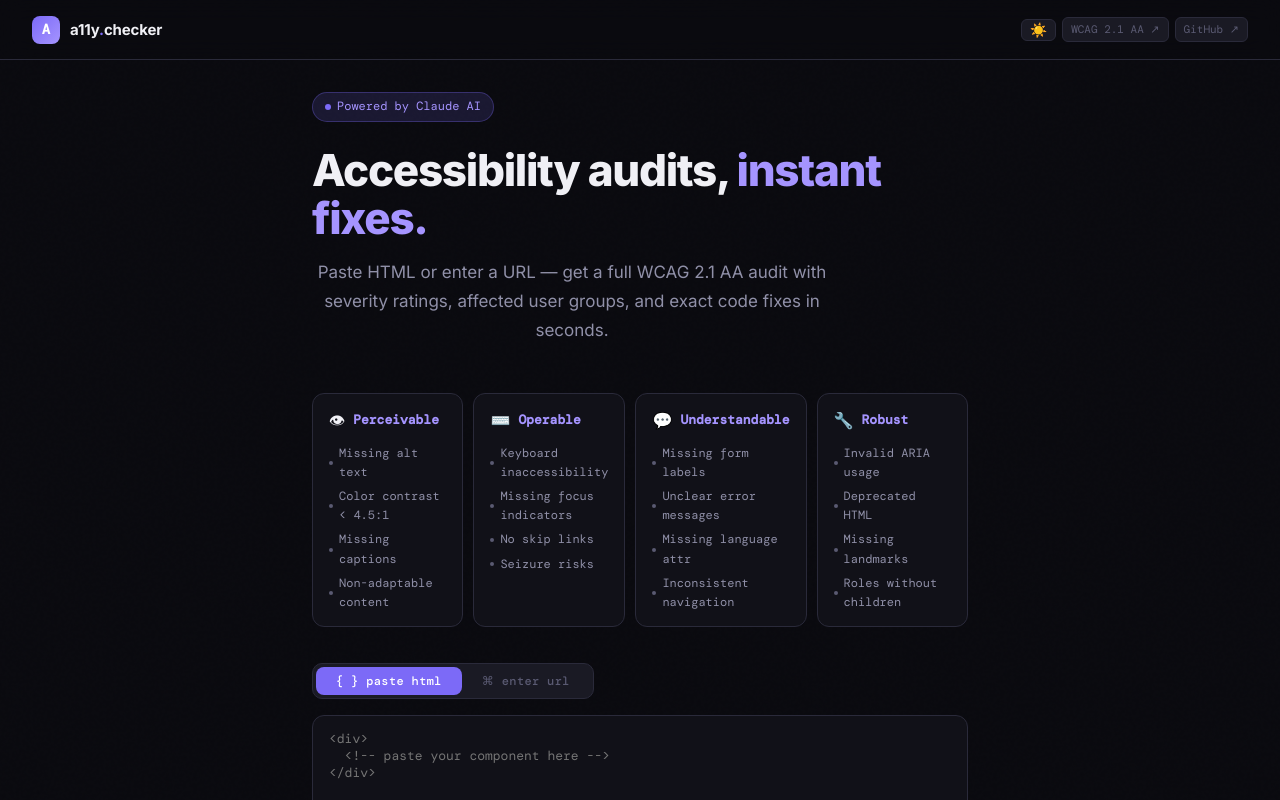
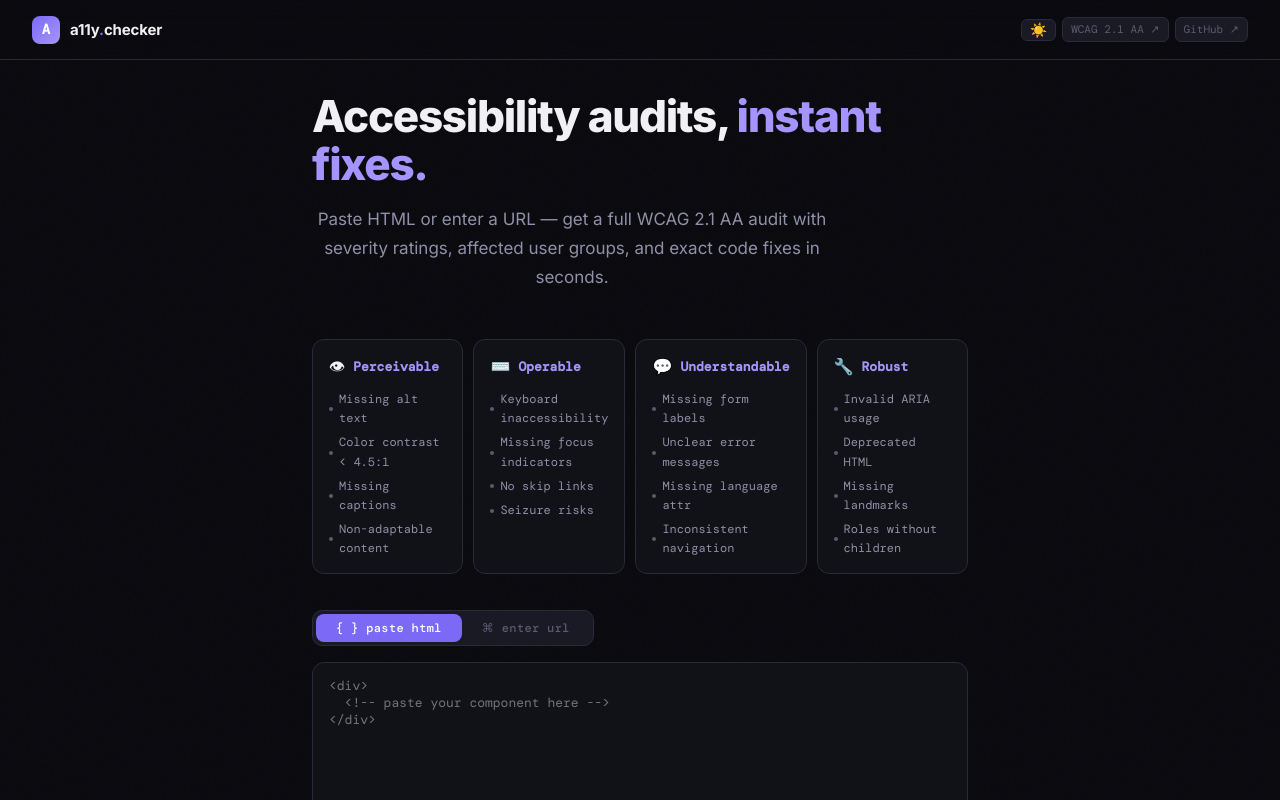
Before and after one commit to sinhapiya123/a11y-checker, a React (Vite) app: page / in a window 1280 px wide. Shown: the top 800 px of the page. Built offline with nearby package versions, Linux system fonts and the light colour scheme; a web font is replaced by a local one.

Commit message:
fix: powered by claude remove

```diff
--- a/src/App.tsx
+++ b/src/App.tsx
@@ -243,14 +243,6 @@ export default function App() {
         padding: '32px 32px 28px', maxWidth: 720, margin: '0 auto',
         width: '100%', animation: 'fadeUp 0.5s ease both',
       }}>
-        <div style={{
-          display: 'inline-flex', alignItems: 'center', gap: 6,
-          background: 'var(--accent-glow)', border: '1px solid rgba(124,106,247,0.3)',
-          borderRadius: 20, padding: '4px 12px', marginBottom: 24,
-        }}>
-          <span style={{ width: 6, height: 6, borderRadius: '50%', background: 'var(--accent)', display: 'inline-block', animation: 'pulse-ring 2s infinite' }} />
-          <span style={{ fontSize: 12, fontFamily: 'var(--mono)', color: 'var(--accent2)' }}>Powered by Claude AI</span>
-        </div>
 
         <h1 style={{
           fontSize: 'clamp(28px, 4vw, 44px)', fontWeight: 800,
```
